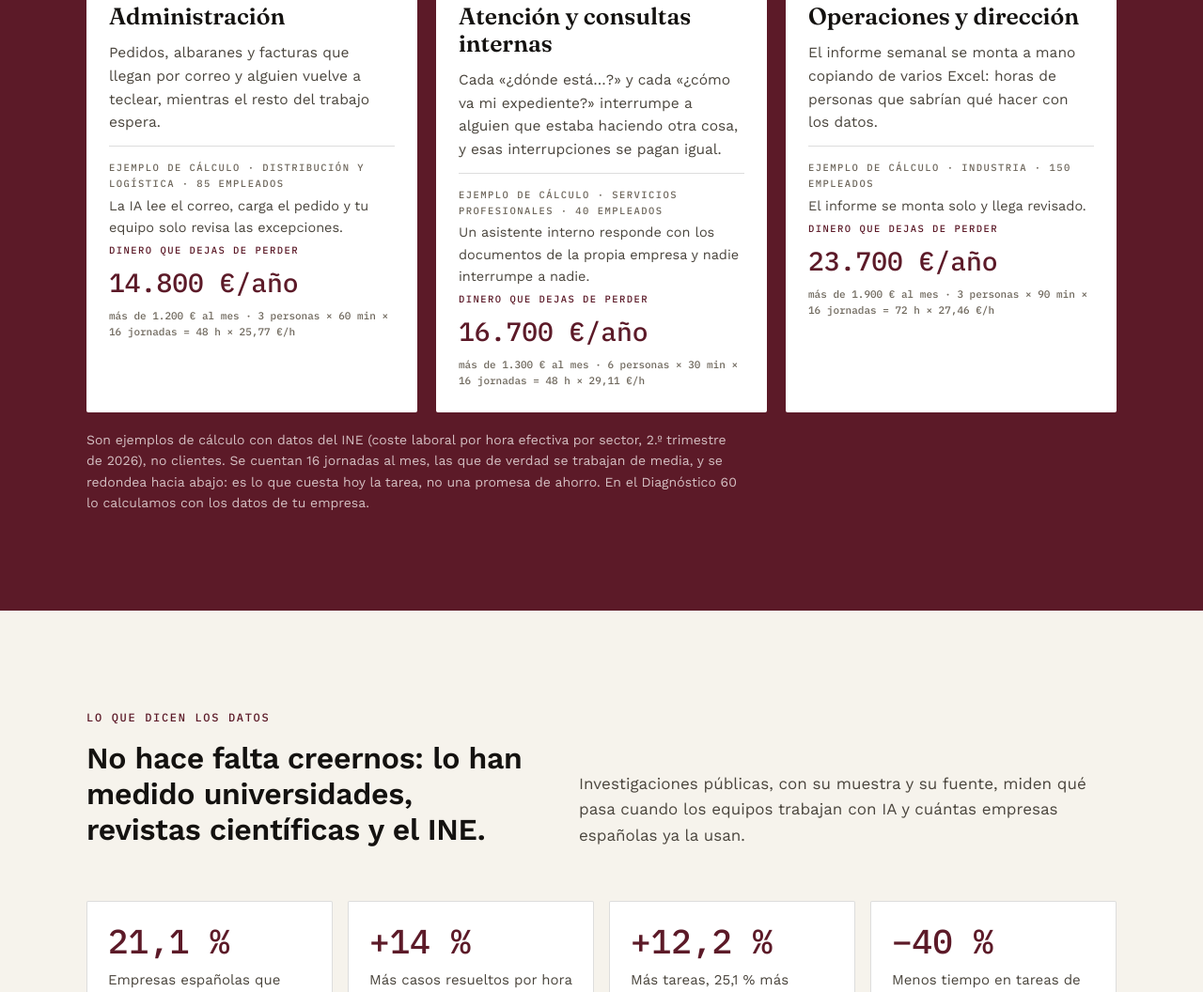
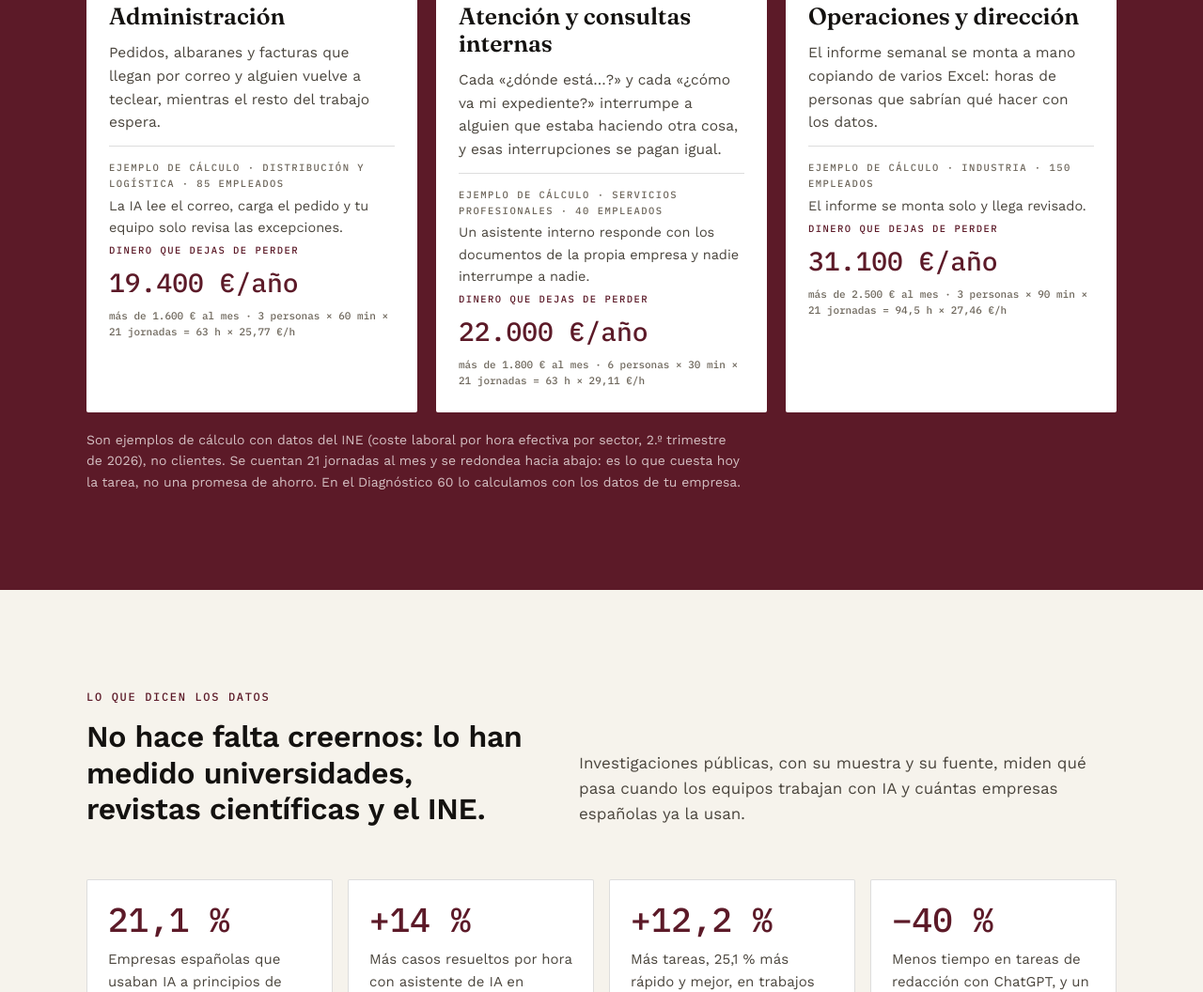
Before and after one commit to almudenagazquez/Alojamiento-Web-Publico, a plain HTML site: page index.html in a window 1280 px wide. Shown: the part 2259-3315 px from the top of the page at 94% size. Drawn offline with Linux system fonts and the light colour scheme.

Commit message:
Calculadora: de 16 a 21 jornadas al mes (Almudena, 23/11/2026: aprobado) (#54)
Página /calculadora, ejemplos de la portada y llms.txt, con la letra pequeña «21 jornadas al mes».


Claude-Session: https://claude.ai/code/session_016cCcnYDx7oeh2ufvRMqnrg

Co-authored-by: Claude <noreply@anthropic.com>

```diff
--- a/index.html
+++ b/index.html
@@ -513,13 +513,13 @@
       </div>
       <div class="areas">
         <article class="area"><span class="label">Área</span><h3>Administración</h3><p class="dolor">Pedidos, albaranes y facturas que llegan por correo y alguien vuelve a teclear, mientras el resto del trabajo espera.</p>
-          <div class="caja"><span class="label">Ejemplo de cálculo · Distribución y logística · 85 empleados</span><span>La IA lee el correo, carga el pedido y tu equipo solo revisa las excepciones.</span><span class="label" style="color:var(--burdeos)">Dinero que dejas de perder</span><span class="mono">14.800 €/año</span><small>más de 1.200 € al mes · 3 personas × 60 min × 16 jornadas = 48 h × 25,77 €/h</small></div></article>
+          <div class="caja"><span class="label">Ejemplo de cálculo · Distribución y logística · 85 empleados</span><span>La IA lee el correo, carga el pedido y tu equipo solo revisa las excepciones.</span><span class="label" style="color:var(--burdeos)">Dinero que dejas de perder</span><span class="mono">19.400 €/año</span><small>más de 1.600 € al mes · 3 personas × 60 min × 21 jornadas = 63 h × 25,77 €/h</small></div></article>
         <article class="area"><span class="label">Área</span><h3>Atención y consultas internas</h3><p class="dolor">Cada «¿dónde está…?» y cada «¿cómo va mi expediente?» interrumpe a alguien que estaba haciendo otra cosa, y esas interrupciones se pagan igual.</p>
-          <div class="caja"><span class="label">Ejemplo de cálculo · Servicios profesionales · 40 empleados</span><span>Un asistente interno responde con los documentos de la propia empresa y nadie interrumpe a nadie.</span><span class="label" style="color:var(--burdeos)">Dinero que dejas de perder</span><span class="mono">16.700 €/año</span><small>más de 1.300 € al mes · 6 personas × 30 min × 16 jornadas = 48 h × 29,11 €/h</small></div></article>
+          <div class="caja"><span class="label">Ejemplo de cálculo · Servicios profesionales · 40 empleados</span><span>Un asistente interno responde con los documentos de la propia empresa y nadie interrumpe a nadie.</span><span class="label" style="color:var(--burdeos)">Dinero que dejas de perder</span><span class="mono">22.000 €/año</span><small>más de 1.800 € al mes · 6 personas × 30 min × 21 jornadas = 63 h × 29,11 €/h</small></div></article>
         <article class="area"><span class="label">Área</span><h3>Operaciones y dirección</h3><p class="dolor">El informe semanal se monta a mano copiando de varios Excel: horas de personas que sabrían qué hacer con los datos.</p>
-          <div class="caja"><span class="label">Ejemplo de cálculo · Industria · 150 empleados</span><span>El informe se monta solo y llega revisado.</span><span class="label" style="color:var(--burdeos)">Dinero que dejas de perder</span><span class="mono">23.700 €/año</span><small>más de 1.900 € al mes · 3 personas × 90 min × 16 jornadas = 72 h × 27,46 €/h</small></div></article>
+          <div class="caja"><span class="label">Ejemplo de cálculo · Industria · 150 empleados</span><span>El informe se monta solo y llega revisado.</span><span class="label" style="color:var(--burdeos)">Dinero que dejas de perder</span><span class="mono">31.100 €/año</span><small>más de 2.500 € al mes · 3 personas × 90 min × 21 jornadas = 94,5 h × 27,46 €/h</small></div></article>
       </div>
-      <p class="pie-ej">Son ejemplos de cálculo con datos del INE (coste laboral por hora efectiva por sector, 2.º trimestre de 2026), no clientes. Se cuentan 16 jornadas al mes, las que de verdad se trabajan de media, y se redondea hacia abajo: es lo que cuesta hoy la tarea, no una promesa de ahorro. En el Diagnóstico 60 lo calculamos con los datos de tu empresa.</p>
+      <p class="pie-ej">Son ejemplos de cálculo con datos del INE (coste laboral por hora efectiva por sector, 2.º trimestre de 2026), no clientes. Se cuentan 21 jornadas al mes y se redondea hacia abajo: es lo que cuesta hoy la tarea, no una promesa de ahorro. En el Diagnóstico 60 lo calculamos con los datos de tu empresa.</p>
     </div>
   </section>
 
```
Also changed, not shown: calculadora/index.html (+4 -4 lines), llms.txt.
